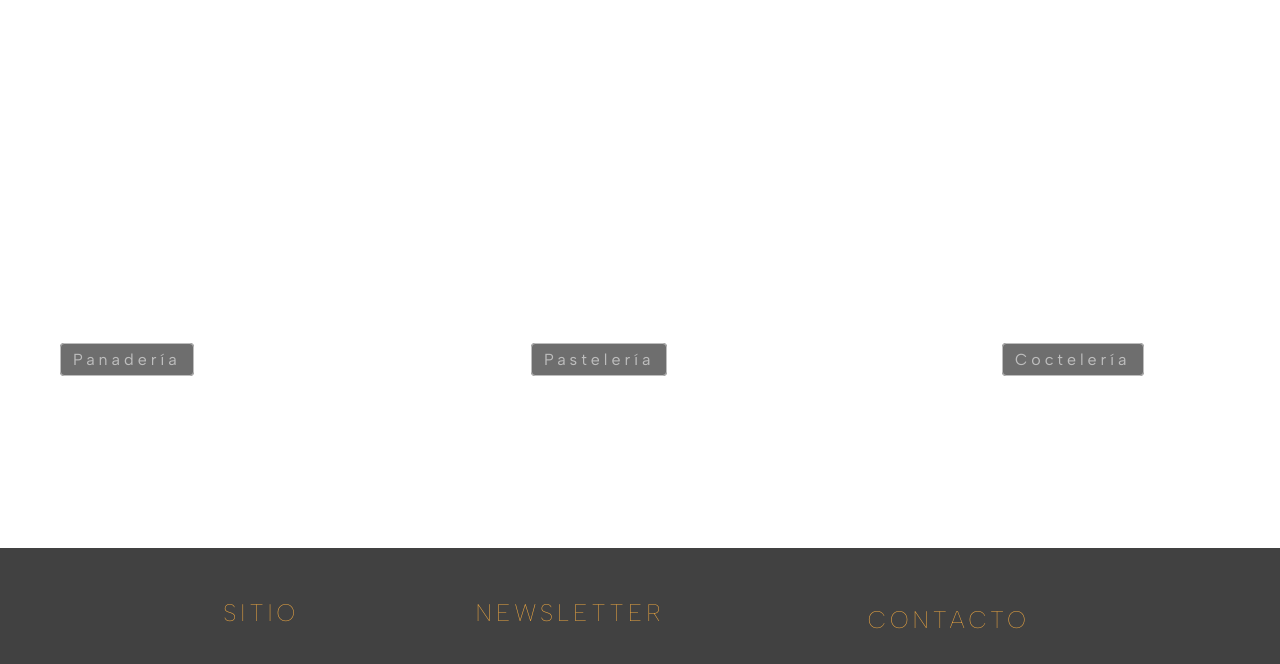
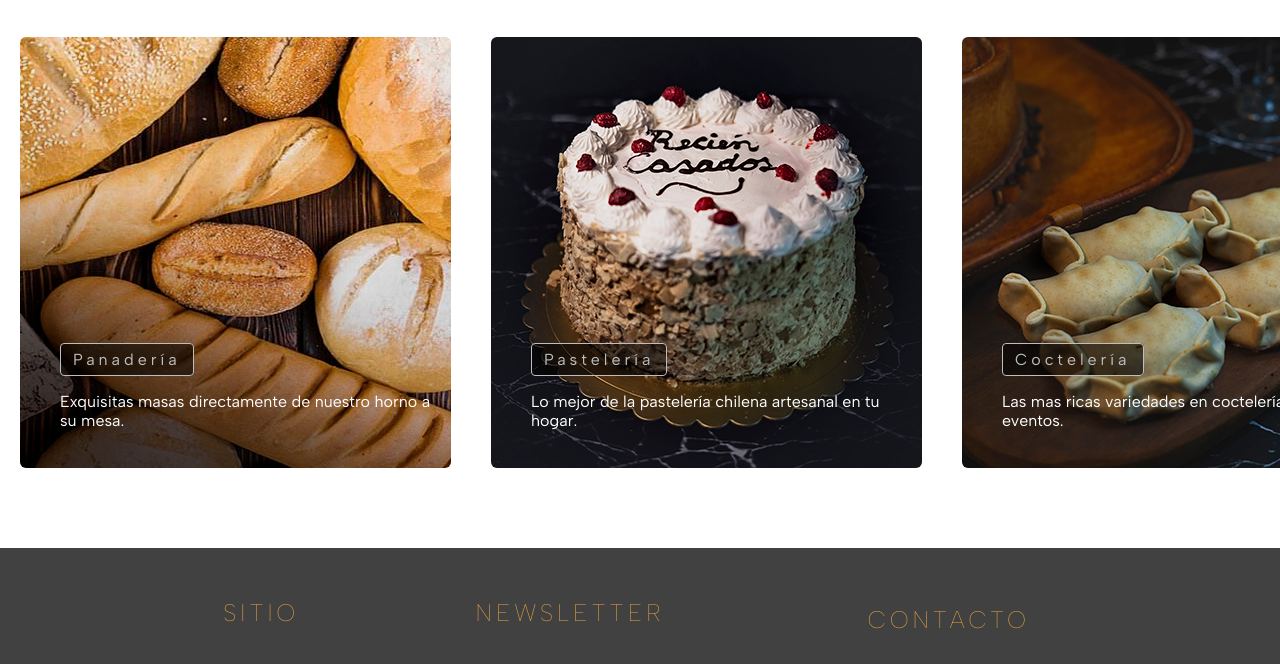
Before and after one commit to Khrizsrage/Desafio-Final_PanaderiaPompeyo_Maldonado, a website: page index.html in a window 1280 px wide. Shown: the part 561-1225 px from the top of the page. Drawn offline with nearby package versions, Linux system fonts and the light colour scheme; files that its build step writes are made by us from their sources.

Commit message:
directorios actualizados

```diff
--- a/sass/index.scss
+++ b/sass/index.scss
@@ -124,15 +124,15 @@
     }
 
     .bg-one{
-      background-image: url(../assets/card-panaderia.jpg);
+      background-image: url(../assets/_images/card-panaderia.jpg);
     }
 
     .bg-two{
-      background-image: url(../assets/card-pasteleria.jpg);
+      background-image: url(../assets/_images/card-pasteleria.jpg);
     }
 
     .bg-three{
-      background-image: url(../assets/card-banqueteria.jpg);
+      background-image: url(../assets/_images/card-banqueteria.jpg);
     }
 
 
```
Also changed, not shown: package.json (added, +22 -0 lines), pages/nosotros.html (+1 -1 lines), css/style.css (added), 2 other files.
